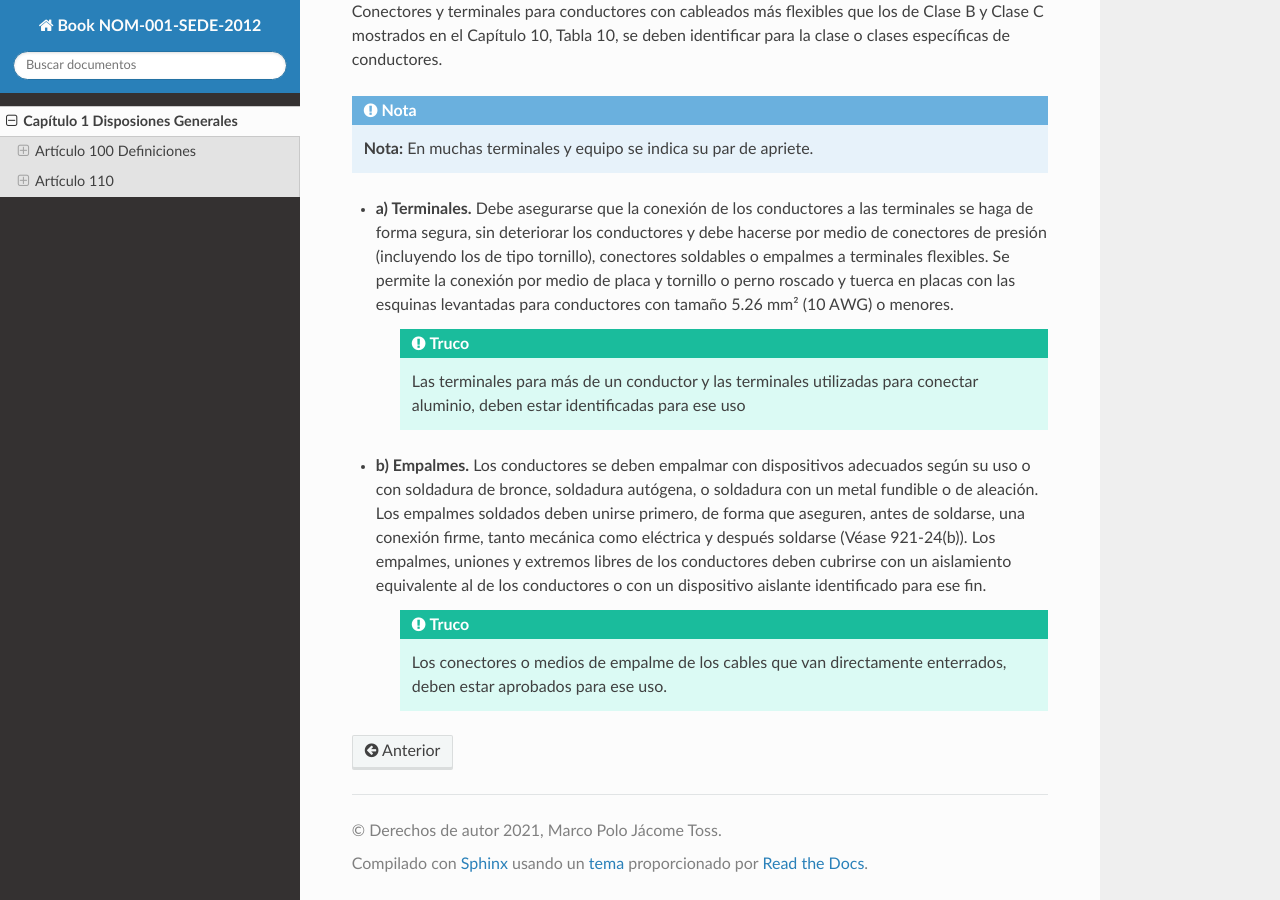
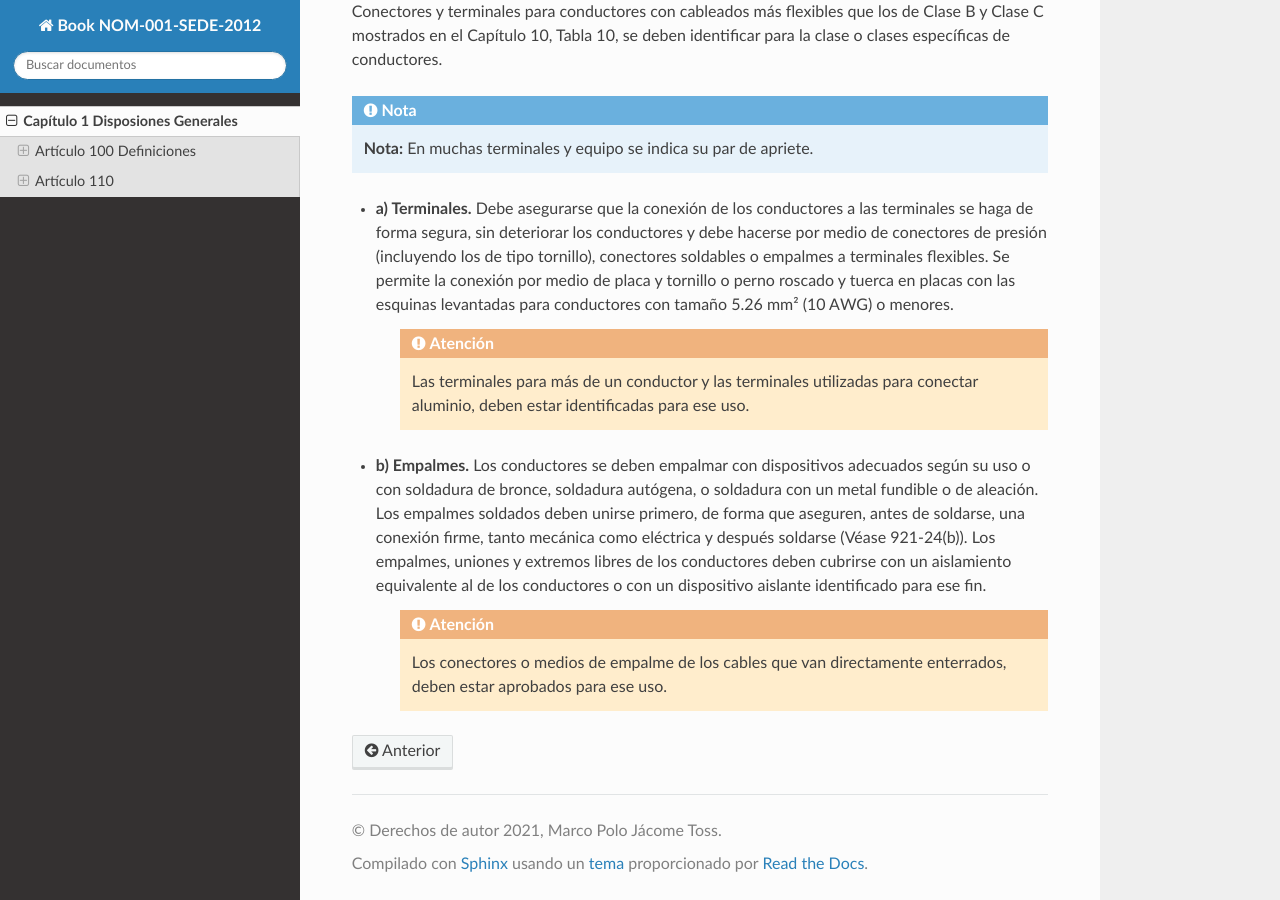
Before and after one commit to jacometoss/Book-NOM-001-SEDE-2012, a Sphinx documentation site: the page built from docs/100/index.rst, in a window 1280 px wide and 900 px high, scrolled down 19545 px. Built offline with Sphinx 7.4.7 and the Read the Docs theme 2.0.0, drawn with Linux system fonts in a browser that asks for light colours; part of the change alters nothing that is shown.

Commit message:
Add files via upload

```diff
--- a/docs/100/index.rst
+++ b/docs/100/index.rst
@@ -432,10 +432,10 @@ Conectores y terminales para conductores con cableados más flexibles que los de
 
 * **a) Terminales.** Debe asegurarse que la conexión de los conductores a las terminales se haga de forma segura, sin deteriorar los conductores y debe hacerse por medio de conectores de presión (incluyendo los de tipo tornillo), conectores soldables o empalmes a terminales flexibles. Se permite la conexión por medio de placa y tornillo o perno roscado y tuerca en placas con las esquinas levantadas para conductores con tamaño 5.26 mm² (10 AWG) o menores.
 
-	.. tip::
-		Las terminales para más de un conductor y las terminales utilizadas para conectar aluminio, deben estar identificadas para ese uso
+	.. attention::
+		Las terminales para más de un conductor y las terminales utilizadas para conectar aluminio, deben estar identificadas para ese uso.
 
 * **b) Empalmes.** Los conductores se deben empalmar con dispositivos adecuados según su uso o con soldadura de bronce, soldadura autógena, o soldadura con un metal fundible o de aleación. Los empalmes soldados deben unirse primero, de forma que aseguren, antes de soldarse, una conexión firme, tanto mecánica como eléctrica y después soldarse (Véase 921-24(b)). Los empalmes, uniones y extremos libres de los conductores deben cubrirse con un aislamiento equivalente al de los conductores o con un dispositivo aislante identificado para ese fin.
 
-	.. tip::
+	.. attention::
 		Los conectores o medios de empalme de los cables que van directamente enterrados, deben estar aprobados para ese uso.
```
